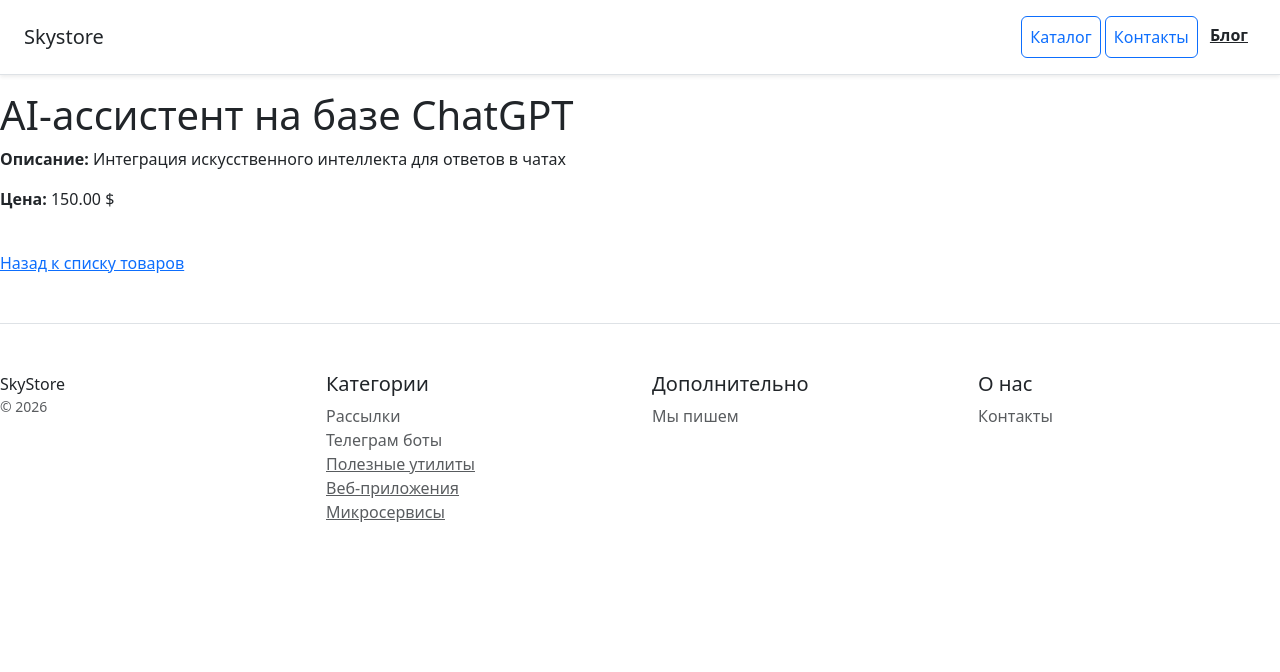
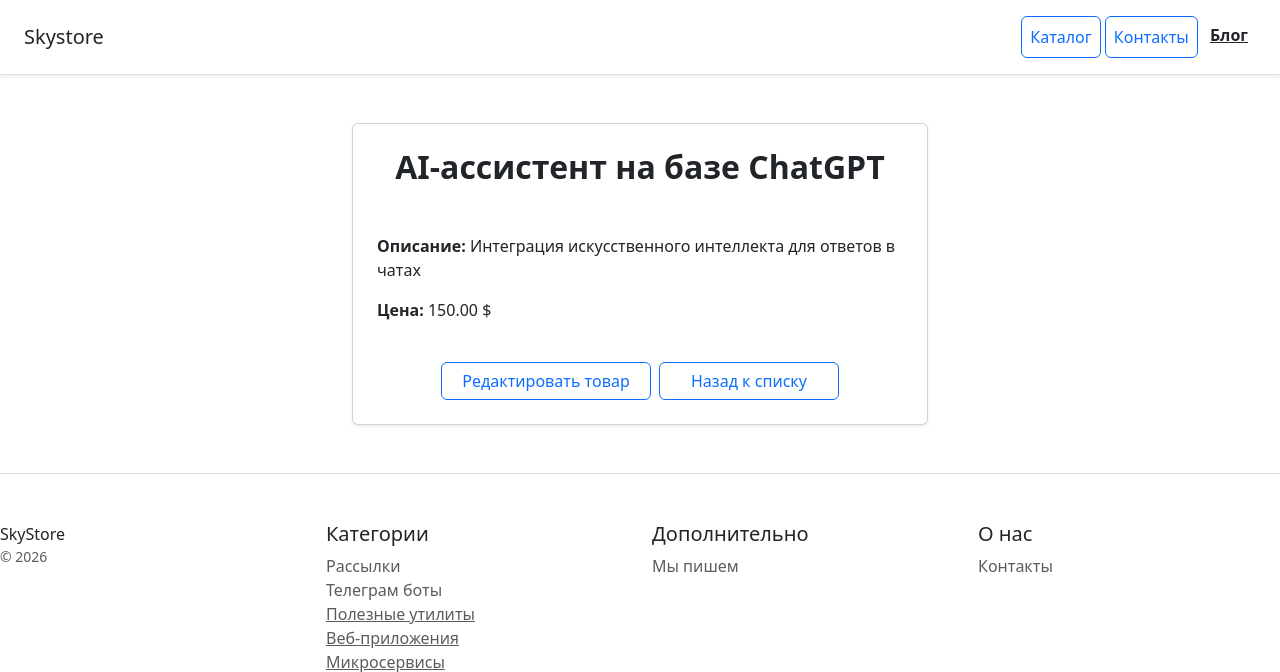
Before and after one commit to IrinaBatova/course-6-online-shop-django, a Django app: page /product/9/ in a window 1280 px wide. Shown: the top 672 px of the page. Run offline with Django 5.2, Linux system fonts and the light colour scheme; data comes from the database, SQL or seed files in the repository.

Commit message:
A CRUD mechanism for the Product model has been implemented, including form validation.

```diff
--- a/catalog/templates/catalog/product_detail.html
+++ b/catalog/templates/catalog/product_detail.html
@@ -2,16 +2,28 @@
 
 {% block content %}
 <!-- Детальная информация о товаре -->
-<h1>{{ product.name }}</h1>
+<div class="container mt-5" style="max-width: 600px;">
+    <div class="card shadow-sm p-4">
+        <h2 class="mb-4 text-center fw-bold">{{ product.name }}</h2>
 
-<!-- Если у товара загружена картинка, показываем её -->
-{% if product.image %}
-    <img src="{{ product.image.url }}" alt="{{ product.name }}" style="max-width: 300px;">
-{% endif %}
+        <!-- Если у товара загружена картинка, показываем её -->
+        {% if product.image %}
+            <img src="{{ product.image.url }}" alt="{{ product.name }}" class="d-block mx-auto" style="max-width: 300px;">
+        {% endif %}
 
-<p><strong>Описание:</strong> {{ product.description }}</p>
-<p><strong>Цена:</strong> {{ product.price }} $</p>
+        <p class="mt-4"><strong>Описание:</strong> {{ product.description }}</p>
+        <p><strong>Цена:</strong> {{ product.price }} $</p>
 
-<br>
-<a href="/">Назад к списку товаров</a>
+        <!-- Кнопки управления -->
+        <div class="d-flex justify-content-center gap-2 mt-4">
+            <a href="{% url 'catalog:update_product' product.pk %}" class="btn btn-outline-primary" style="width: 210px;">
+                Редактировать товар
+            </a>
+            <a href="/" class="btn btn-outline-primary" style="width: 180px;">
+                Назад к списку
+            </a>
+        </div>
+
+    </div>
+</div>
 {% endblock %}
--- a/catalog/templates/catalog/product_form.html
+++ b/catalog/templates/catalog/product_form.html
@@ -3,7 +3,9 @@
 {% block content %}
 <div class="container mt-5" style="max-width: 600px;">
     <div class="card shadow-sm p-4">
-        <h2 class="mb-4 text-center fw-bold">Добавление товара</h2>
+<!--        <h2 class="mb-4 text-center fw-bold">Добавление товара</h2>-->
+        <h1>{% if object %}Редактирование{% else %}Добавление{% endif %} товара</h1>
+
 
         <!-- Обязательно указываем enctype для работы с загрузкой файлов/картинок -->
         <form method="post" enctype="multipart/form-data">
--- a/catalog/urls.py
+++ b/catalog/urls.py
@@ -1,6 +1,6 @@
 from django.urls import path
 # from catalog.apps import CatalogConfig
-from catalog.views import ProductListView, ContactsView, ProductDetailView, ProductCreateView
+from catalog.views import ProductListView, ContactsView, ProductDetailView, ProductCreateView, ProductUpdateView
 
 # appname = CatalogConfig.name
 app_name = 'catalog'
@@ -15,6 +15,8 @@ urlpatterns = [
     path('contacts/', ContactsView.as_view(), name='contacts'),
     # Динамический маршрут (страница с подробной информацией о товаре)
     path('product/<int:pk>/', ProductDetailView.as_view(), name='product_detail'),
-    # Статический маршрут (страница для добавления новых товаров)
+    # Статический маршрут (страница для добавления нового товара)
     path('product/create/', ProductCreateView.as_view(), name='create_product'),
+    # Динамический маршрут (страница для изменения товара)
+    path('product/edit/<int:pk>/', ProductUpdateView.as_view(), name='update_product'),
 ]
--- a/catalog/views.py
+++ b/catalog/views.py
@@ -2,9 +2,9 @@ from django.shortcuts import render, get_object_or_404, redirect
 from catalog.models import Product, Contacts
 from catalog.forms import ProductForm
 # from django.core.paginator import Paginator  # Импортируем пагинатор
-from django.views.generic import ListView, DetailView, CreateView
+from django.views.generic import ListView, DetailView, CreateView, UpdateView
 from django.views import View
-from django.urls import reverse_lazy
+from django.urls import reverse_lazy, reverse
 
 
 class ProductListView(ListView):
@@ -79,6 +79,17 @@ class ProductCreateView(CreateView):
     model = Product
     form_class = ProductForm
     template_name = 'catalog/product_form.html'
-
     # Указываем, куда перенаправить пользователя после успешного создания товара
     success_url = reverse_lazy('catalog:home')
+
+class ProductUpdateView(UpdateView):
+    """Контроллер для отображения страницы редактирования товара"""
+    model = Product
+    form_class = ProductForm
+    template_name = 'catalog/product_form.html'
+    # Указываем, куда перенаправить пользователя после успешного редактирования товара
+    # success_url = reverse_lazy('catalog:product_detail')
+
+    def get_success_url(self):
+        # Динамически перенаправляем на детальную страницу только что отредактированного товара
+        return reverse('catalog:product_detail', kwargs={'pk': self.object.pk})
```
Also changed, not shown: catalog/forms.py (+51 -1 lines).
